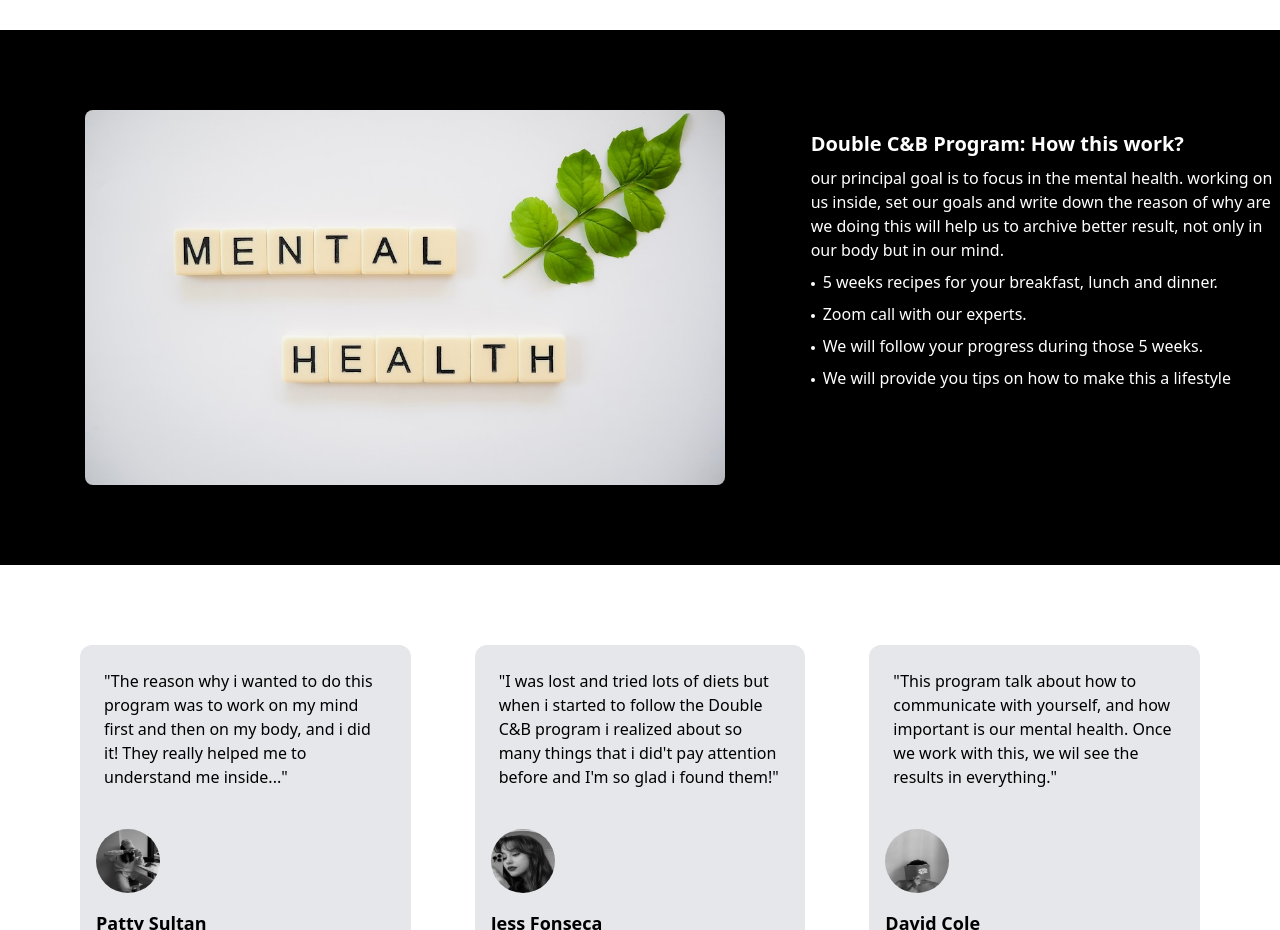
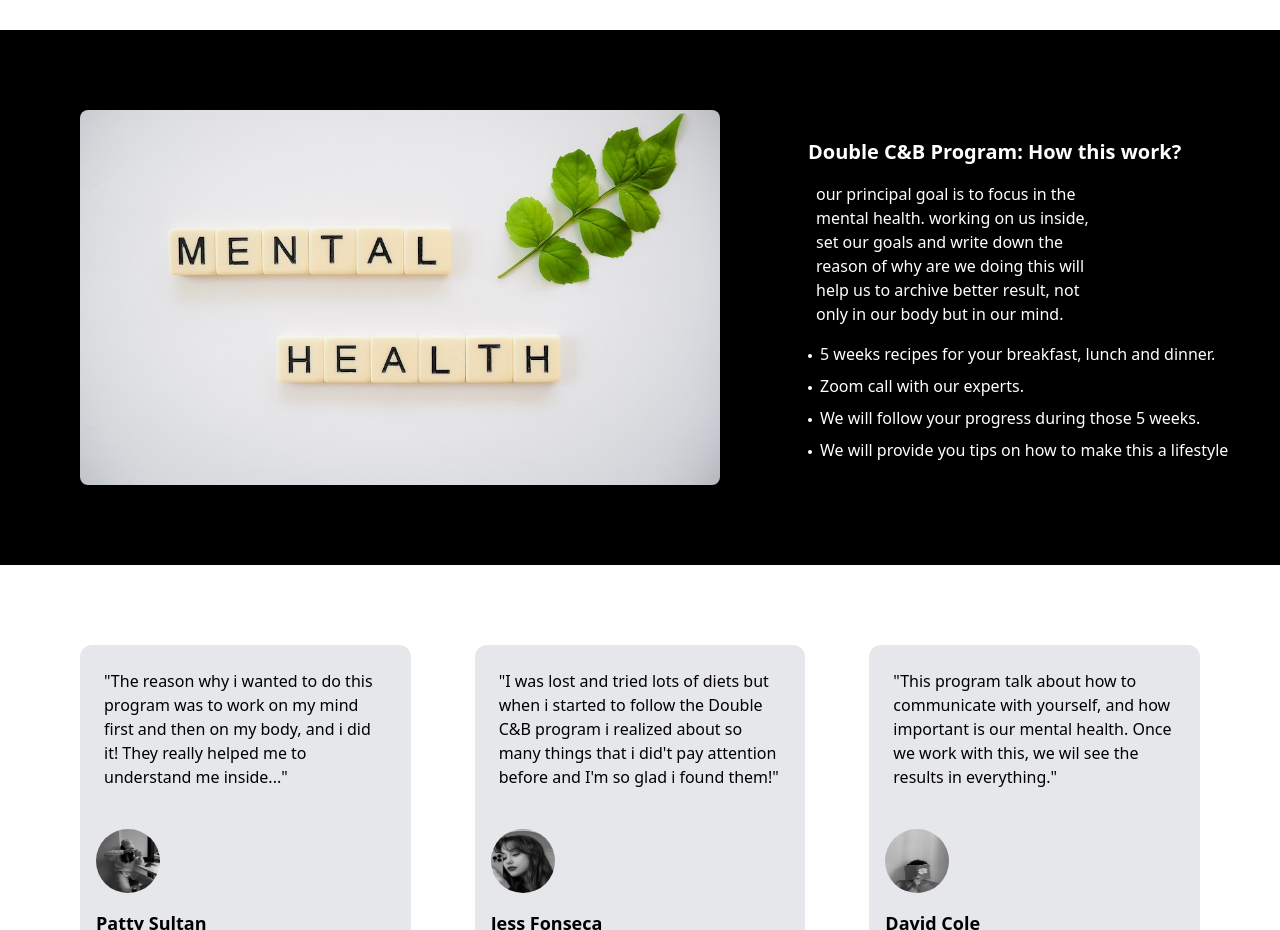
Before and after one commit to abinavedavana/TailwindCss, a plain HTML site: page task2.html in a window 1280 px wide. Shown: the part 780-1710 px from the top of the page. Drawn offline with nearby package versions, Linux system fonts and the light colour scheme.

Commit message:
Added extra files

```diff
--- a/task2.html
+++ b/task2.html
@@ -6,7 +6,7 @@
     <title>Document</title>
     <script src="https://cdn.jsdelivr.net/npm/@tailwindcss/browser@4"></script>
 </head>
-<body>
+<body class="font-sans">
      <!-- Navbar -->
 
     <nav class="flex flex-wrap justify-between  p-2 ">
@@ -75,9 +75,9 @@
 
     <div class="flex flex-col md:flex-row justify-evenly bg-black ">
         <img src="p2.jpg" alt="p2" class="w-auto h-auto rounded-lg m-20 md:w-1/2">
-        <div class="text-white mt-25">
+        <div class="text-white p-2 mt-25">
             <p class="font-extrabold text-xl mb-2">Double C&B Program: How this work?</p>
-            <p class="w-116 mb-2">our principal goal is to focus in the mental health. working on us inside, set our goals and write down the reason of why are we doing this will help us to archive better result, not only in our body but in our mind.</p>
+            <p class="w-2/3 p-2 mb-2">our principal goal is to focus in the mental health. working on us inside, set our goals and write down the reason of why are we doing this will help us to archive better result, not only in our body but in our mind.</p>
 
             <div class="flex gap-2 mb-2">
                 <div class="bg-white w-1 h-1 rounded-xl mt-3"></div>
```
